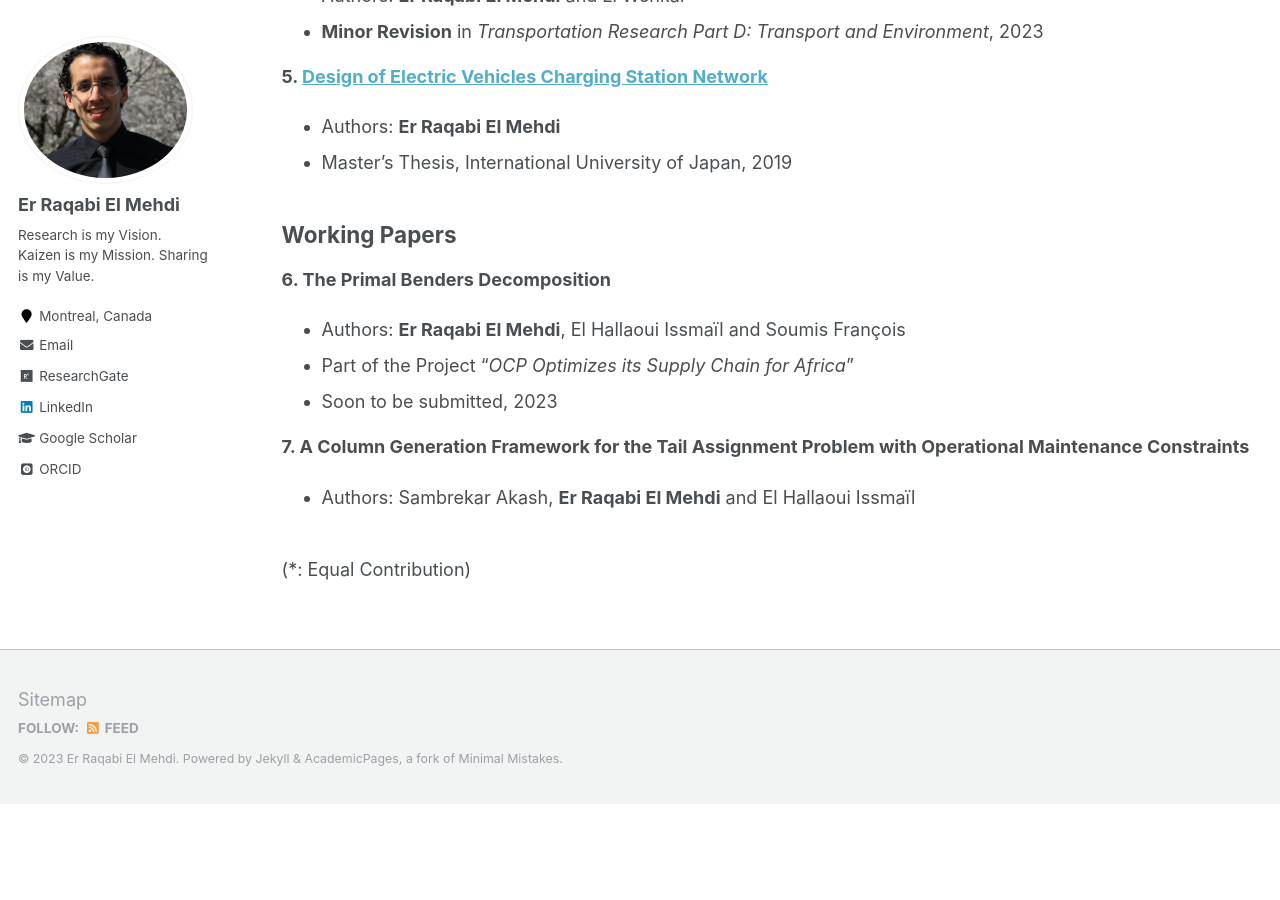
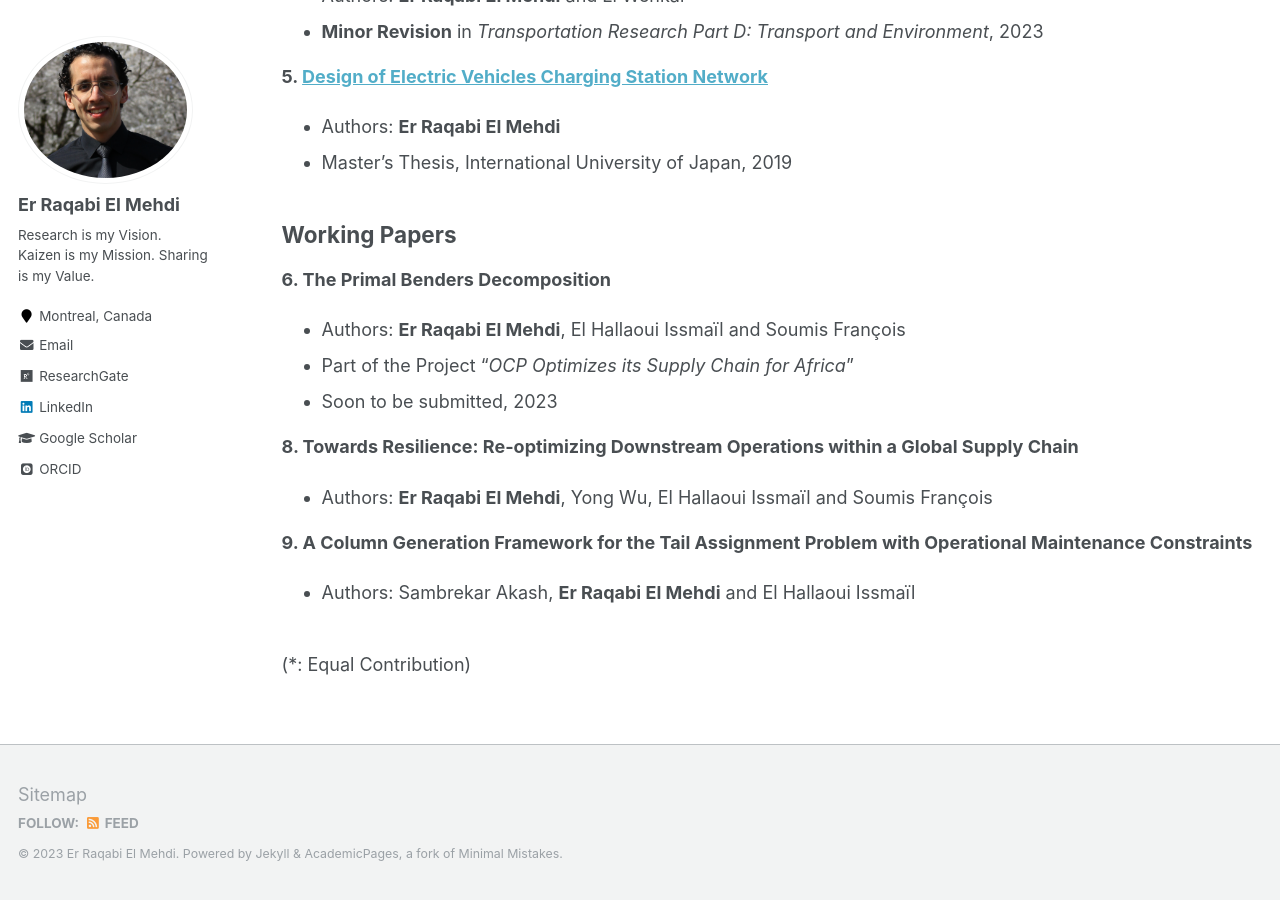
Before and after one commit to RqbMedi/rqbmedi.github.io, a Jekyll site: the page built from _pages/publications.md, in a window 1280 px wide and 900 px high, scrolled down 1040 px. Built offline with Jekyll 4.4.1, drawn with Linux system fonts in a browser that asks for light colours; some web fonts are replaced; before the commit the page ends 1844 px from its top, so only the background shows below that.

Commit message:
Update publications.md

```diff
--- a/_pages/publications.md
+++ b/_pages/publications.md
@@ -43,7 +43,10 @@ Working Papers
  - Part of the Project "*OCP Optimizes its Supply Chain for Africa*"
  - Soon to be submitted, 2023
 
-**7. A Column Generation Framework for the Tail Assignment Problem with Operational Maintenance Constraints**
+**8. Towards Resilience: Re-optimizing Downstream Operations within a Global Supply Chain**
+ - Authors: **Er Raqabi El Mehdi**, Yong Wu, El Hallaoui Issmaïl and Soumis François
+
+**9. A Column Generation Framework for the Tail Assignment Problem with Operational Maintenance Constraints**
  - Authors: Sambrekar Akash, **Er Raqabi El Mehdi** and El Hallaoui Issmaïl
 
 <br>
```
